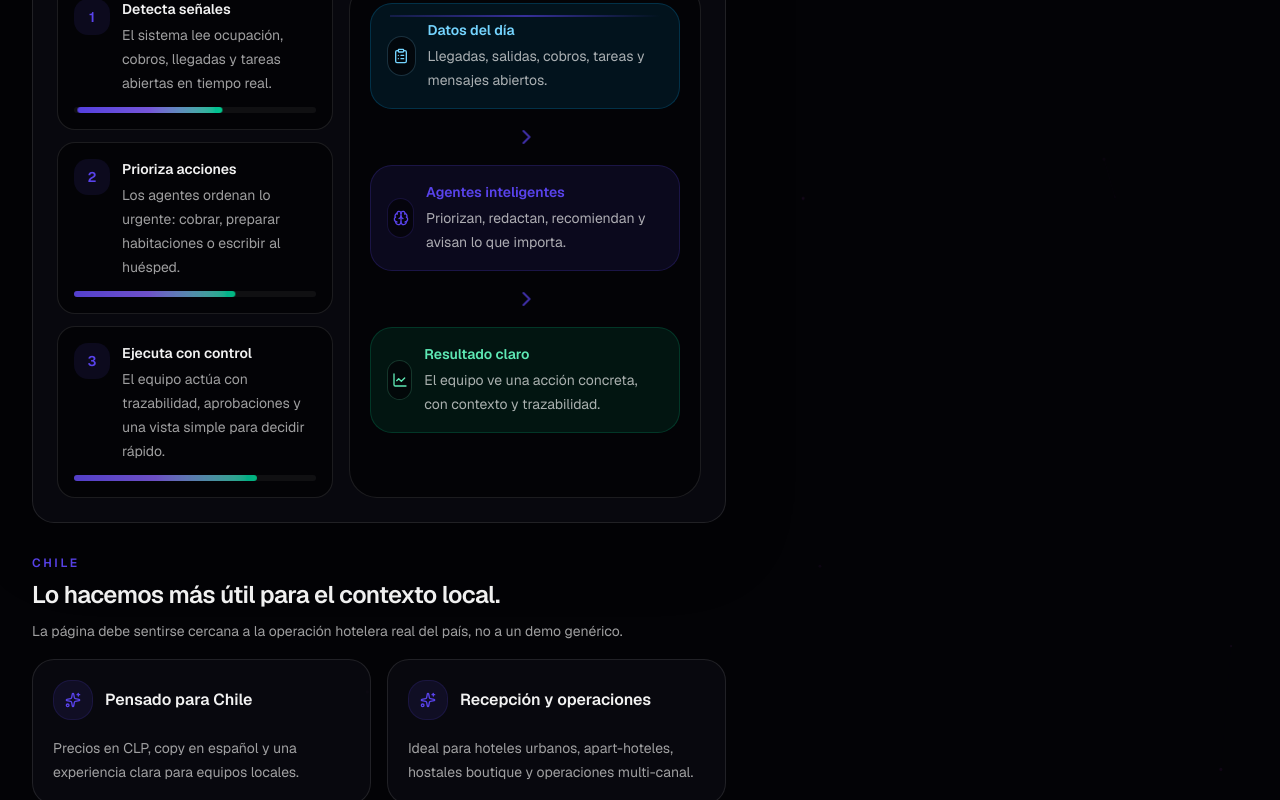
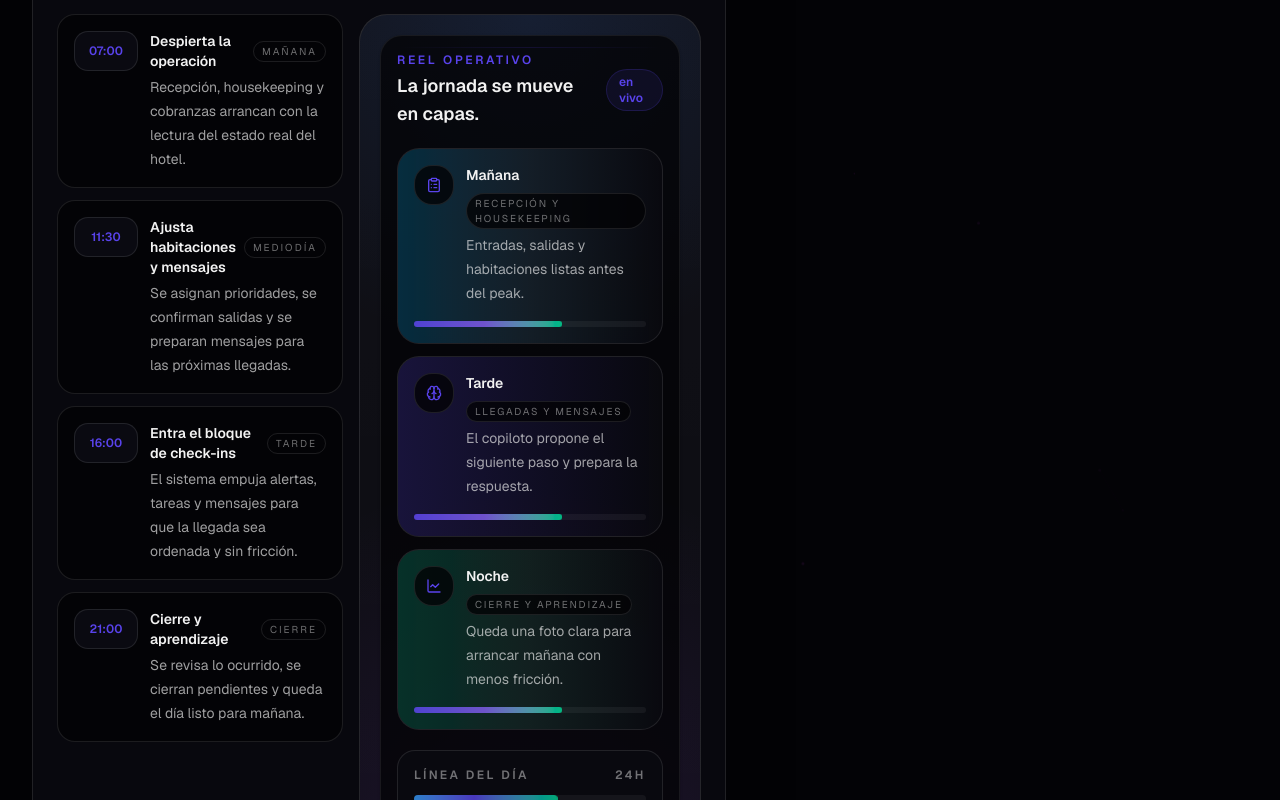
Before and after one commit to traviscomber/v0-mini-pms-dashboard, a Next.js app: page /auth/login in a window 1280 px wide. Shown: the part 1340-2140 px from the top of the page. Built offline with nearby package versions, Linux system fonts and the light colour scheme; no server answers.

Commit message:
add city-focused cinematic landing

```diff
--- a/app/auth/login/login-shell.tsx
+++ b/app/auth/login/login-shell.tsx
@@ -7,7 +7,6 @@ import {
   Brain,
   CalendarDays,
   CheckCircle2,
-  ChevronRight,
   ClipboardList,
   LineChart,
   Lock,
@@ -60,7 +59,7 @@ const CHILE_FOCUSES = [
   },
   {
     title: "Recepción y operaciones",
-    text: "Ideal para hoteles urbanos, apart-hoteles, hostales boutique y operaciones multi-canal.",
+    text: "Ideal para hoteles urbanos, apart-hoteles, hostales boutique y operaciones multicanal.",
   },
   {
     title: "Época alta y feriados",
@@ -69,6 +68,24 @@ const CHILE_FOCUSES = [
   {
     title: "Control serio",
     text: "Cada recomendación queda trazada para que el equipo decida con confianza.",
+  },
+];
+
+const CITY_PROFILES = [
+  {
+    city: "Santiago",
+    label: "Hoteles urbanos y corporativos",
+    text: "Check-ins rápidos entre semana, cobros ordenados y mensajes listos antes del peak de recepción.",
+  },
+  {
+    city: "Valparaíso",
+    label: "Escapadas, terrazas y fines de semana largos",
+    text: "La operación se apoya en reservas de último minuto, comunicación cálida y una experiencia más flexible.",
+  },
+  {
+    city: "Patagonia",
+    label: "Lodges y turismo de naturaleza",
+    text: "Más anticipación, comunicación proactiva y margen operativo para clima, traslados y cambios de itinerario.",
   },
 ];
 
@@ -81,21 +98,30 @@ const AGENT_STACK = [
   "Trust Auditor",
 ];
 
-const WORKFLOW_STEPS = [
+const DAY_FLOW = [
   {
-    step: "1",
-    title: "Detecta señales",
-    text: "El sistema lee ocupación, cobros, llegadas y tareas abiertas en tiempo real.",
+    time: "07:00",
+    title: "Despierta la operación",
+    text: "Recepción, housekeeping y cobranzas arrancan con la lectura del estado real del hotel.",
+    tone: "sky",
   },
   {
-    step: "2",
-    title: "Prioriza acciones",
-    text: "Los agentes ordenan lo urgente: cobrar, preparar habitaciones o escribir al huésped.",
+    time: "11:30",
+    title: "Ajusta habitaciones y mensajes",
+    text: "Se asignan prioridades, se confirman salidas y se preparan mensajes para las próximas llegadas.",
+    tone: "violet",
   },
   {
-    step: "3",
-    title: "Ejecuta con control",
-    text: "El equipo actúa con trazabilidad, aprobaciones y una vista simple para decidir rápido.",
+    time: "16:00",
+    title: "Entra el bloque de check-ins",
+    text: "El sistema empuja alertas, tareas y mensajes para que la llegada sea ordenada y sin fricción.",
+    tone: "amber",
+  },
+  {
+    time: "21:00",
+    title: "Cierre y aprendizaje",
+    text: "Se revisa lo ocurrido, se cierran pendientes y queda el día listo para mañana.",
+    tone: "emerald",
   },
 ];
 
@@ -255,63 +281,87 @@ export function LoginShell({
             <div className="flex flex-col gap-3 lg:flex-row lg:items-end lg:justify-between">
               <div>
                 <p className="text-xs font-semibold uppercase tracking-[0.22em] text-primary">Cómo funciona</p>
-                <h2 className="mt-2 text-2xl font-semibold tracking-tight">Una animación simple del flujo de trabajo.</h2>
+                <h2 className="mt-2 text-2xl font-semibold tracking-tight">Un día en la operación, contado como una mini película.</h2>
               </div>
               <p className="max-w-xl text-sm leading-6 text-foreground/65">
-                El objetivo es que cualquier gerente o recepcionista entienda en segundos cómo pasa de datos a acción.
+                El objetivo es que cualquier gerente o recepcionista entienda en segundos cómo el sistema observa, decide y activa el trabajo.
               </p>
             </div>
 
-            <div className="mt-6 grid gap-4 lg:grid-cols-[0.88fr_1.12fr]">
+            <div className="mt-6 grid gap-4 xl:grid-cols-[0.9fr_1.1fr]">
               <div className="space-y-3">
-                {WORKFLOW_STEPS.map((item, index) => (
-                  <div key={item.step} className="rounded-2xl border border-border bg-background/80 p-4">
+                {DAY_FLOW.map((item, index) => (
+                  <div key={item.time} className="rounded-2xl border border-border bg-background/80 p-4">
                     <div className="flex items-start gap-3">
-                      <div className="flex h-9 w-9 shrink-0 items-center justify-center rounded-xl bg-primary/10 text-sm font-semibold text-primary">
-                        {item.step}
+                      <div className="flex h-10 w-16 shrink-0 items-center justify-center rounded-xl border border-border bg-card text-xs font-semibold text-primary">
+                        {item.time}
                       </div>
-                      <div>
-                        <h3 className="text-sm font-semibold text-foreground">{item.title}</h3>
+                      <div className="min-w-0">
+                        <div className="flex items-center gap-2">
+                          <h3 className="text-sm font-semibold text-foreground">{item.title}</h3>
+                          <span className="rounded-full border border-border px-2 py-0.5 text-[10px] uppercase tracking-[0.2em] text-foreground/45">
+                            {index === 0 ? "mañana" : index === 1 ? "mediodía" : index === 2 ? "tarde" : "cierre"}
+                          </span>
+                        </div>
                         <p className="mt-1 text-sm leading-6 text-foreground/65">{item.text}</p>
                       </div>
-                    </div>
-                    <div className="mt-3 h-1.5 overflow-hidden rounded-full bg-border/50">
-                      <div
-                        className="h-full rounded-full bg-gradient-to-r from-primary via-accent to-emerald-400 animate-[lp-bar_4.5s_ease-in-out_infinite]"
-                        style={{ animationDelay: `${index * 0.7}s`, width: `${60 + index * 12}%` }}
-                      />
                     </div>
                   </div>
                 ))}
               </div>
 
-              <div className="relative overflow-hidden rounded-[28px] border border-border bg-background/80 p-5">
-                <div className="absolute inset-x-10 top-8 h-0.5 bg-gradient-to-r from-primary/20 via-primary/60 to-transparent" />
-                <div className="grid gap-4">
-                  <FlowNode
-                    tone="input"
-                    icon={<ClipboardList className="h-4 w-4" />}
-                    title="Datos del día"
-                    text="Llegadas, salidas, cobros, tareas y mensajes abiertos."
-                  />
-                  <div className="flex justify-center">
-                    <ChevronRight className="h-6 w-6 animate-[lp-pulse_1.8s_ease-in-out_infinite] text-primary" />
+              <div className="relative overflow-hidden rounded-[28px] border border-border bg-[linear-gradient(180deg,rgba(255,255,255,0.04),rgba(255,255,255,0.02))] p-5">
+                <div className="absolute inset-0 bg-[radial-gradient(circle_at_top,rgba(59,130,246,0.12),transparent_40%),radial-gradient(circle_at_bottom,rgba(168,85,247,0.12),transparent_45%)]" />
+                <div className="absolute inset-x-10 top-8 h-px bg-gradient-to-r from-transparent via-primary/70 to-transparent" />
+                <div className="relative grid gap-4">
+                  <div className="rounded-3xl border border-border/70 bg-background/75 p-4 shadow-sm">
+                    <div className="flex items-center justify-between gap-3">
+                      <div>
+                        <p className="text-xs font-semibold uppercase tracking-[0.22em] text-primary">Reel operativo</p>
+                        <h3 className="mt-1 text-lg font-semibold text-foreground">La jornada se mueve en capas.</h3>
+                      </div>
+                      <span className="rounded-full border border-primary/20 bg-primary/10 px-3 py-1 text-xs font-semibold text-primary">
+                        en vivo
+                      </span>
+                    </div>
+
+                    <div className="mt-5 grid gap-3">
+                      <FlowScene
+                        title="Mañana"
+                        subtitle="Recepción y housekeeping"
+                        accent="sky"
+                        icon={<ClipboardList className="h-4 w-4" />}
+                        detail="Entradas, salidas y habitaciones listas antes del peak."
+                        delay="0s"
+                      />
+                      <FlowScene
+                        title="Tarde"
+                        subtitle="Llegadas y mensajes"
+                        accent="violet"
+                        icon={<Brain className="h-4 w-4" />}
+                        detail="El copiloto propone el siguiente paso y prepara la respuesta."
+                        delay="0.9s"
+                      />
+                      <FlowScene
+                        title="Noche"
+                        subtitle="Cierre y aprendizaje"
+                        accent="emerald"
+                        icon={<LineChart className="h-4 w-4" />}
+                        detail="Queda una foto clara para arrancar mañana con menos fricción."
+                        delay="1.8s"
+                      />
+                    </div>
+
+                    <div className="mt-5 rounded-2xl border border-border bg-card/80 p-4">
+                      <div className="flex items-center justify-between text-xs font-semibold uppercase tracking-[0.2em] text-foreground/45">
+                        <span>Línea del día</span>
+                        <span>24h</span>
+                      </div>
+                      <div className="mt-3 h-2 overflow-hidden rounded-full bg-border/50">
+                        <div className="h-full w-[72%] rounded-full bg-gradient-to-r from-sky-400 via-primary to-emerald-400 animate-[lp-progress_6s_ease-in-out_infinite]" />
+                      </div>
+                    </div>
                   </div>
-                  <FlowNode
-                    tone="processing"
-                    icon={<Brain className="h-4 w-4" />}
-                    title="Agentes inteligentes"
-                    text="Priorizan, redactan, recomiendan y avisan lo que importa."
-                  />
-                  <div className="flex justify-center">
-                    <ChevronRight className="h-6 w-6 animate-[lp-pulse_1.8s_ease-in-out_infinite] text-primary" />
-                  </div>
-                  <FlowNode
-                    tone="output"
-                    icon={<LineChart className="h-4 w-4" />}
-                    title="Resultado claro"
-                    text="El equipo ve una acción concreta, con contexto y trazabilidad."
-                  />
                 </div>
               </div>
             </div>
@@ -320,8 +370,8 @@ export function LoginShell({
           <section id="chile" className="space-y-4">
             <SectionHeading
               eyebrow="Chile"
-              title="Lo hacemos más útil para el contexto local."
-              text="La página debe sentirse cercana a la operación hotelera real del país, no a un demo genérico."
+              title="Lo hacemos más útil para Santiago, Valparaíso y Patagonia."
+              text="La página debe sentirse cercana a la operación real del país, con copy que haga clic para cada tipo de hotel."
             />
             <div className="grid gap-4 md:grid-cols-2">
               {CHILE_FOCUSES.map((item, index) => (
@@ -337,6 +387,25 @@ export function LoginShell({
                     <h3 className="text-base font-semibold">{item.title}</h3>
                   </div>
                   <p className="mt-4 text-sm leading-6 text-foreground/65">{item.text}</p>
+                </article>
+              ))}
+            </div>
+
+            <div className="grid gap-4 lg:grid-cols-3">
+              {CITY_PROFILES.map((city, index) => (
+                <article
+                  key={city.city}
+                  className="relative overflow-hidden rounded-3xl border border-border bg-card/80 p-5 animate-[lp-rise_0.8s_ease_both]"
+                  style={{ animationDelay: `${index * 0.08}s` }}
+                >
+                  <div className="absolute right-0 top-0 h-24 w-24 rounded-full bg-primary/10 blur-2xl" />
+                  <p className="text-xs font-semibold uppercase tracking-[0.22em] text-primary">{city.city}</p>
+                  <h3 className="mt-2 text-lg font-semibold text-foreground">{city.label}</h3>
+                  <p className="mt-4 text-sm leading-6 text-foreground/65">{city.text}</p>
+                  <div className="mt-5 inline-flex items-center gap-2 rounded-full border border-border bg-background/80 px-3 py-1.5 text-xs font-medium text-foreground/65">
+                    <Sparkles className="h-3.5 w-3.5 text-primary" />
+                    Copy local para esta operación
+                  </div>
                 </article>
               ))}
             </div>
@@ -482,13 +551,9 @@ export function LoginShell({
           from { opacity: 0; transform: translateY(22px) scale(0.985); }
           to { opacity: 1; transform: translateY(0) scale(1); }
         }
-        @keyframes lp-bar {
-          0%, 100% { transform: translateX(-10%); opacity: 0.85; }
-          50% { transform: translateX(10%); opacity: 1; }
-        }
-        @keyframes lp-pulse {
-          0%, 100% { transform: translateX(0); opacity: 0.55; }
-          50% { transform: translateX(4px); opacity: 1; }
+        @keyframes lp-progress {
+          0%, 100% { transform: translateX(-14%); opacity: 0.78; }
+          50% { transform: translateX(14%); opacity: 1; }
         }
       `}</style>
     </div>
@@ -505,34 +570,50 @@ function SectionHeading({ eyebrow, title, text }: { eyebrow: string; title: stri
   );
 }
 
-function FlowNode({
-  tone,
+function FlowScene({
+  title,
+  subtitle,
+  detail,
+  accent,
   icon,
-  title,
-  text,
+  delay,
 }: {
-  tone: "input" | "processing" | "output";
+  title: string;
+  subtitle: string;
+  detail: string;
+  accent: "sky" | "violet" | "emerald";
   icon: ReactNode;
-  title: string;
-  text: string;
+  delay: string;
 }) {
-  const toneClass =
-    tone === "input"
-      ? "border-sky-500/20 bg-sky-500/10 text-sky-300"
-      : tone === "processing"
-        ? "border-primary/20 bg-primary/10 text-primary"
-        : "border-emerald-500/20 bg-emerald-500/10 text-emerald-300";
+  const accentClass =
+    accent === "sky"
+      ? "from-sky-400/20 via-sky-300/10 to-transparent text-sky-200"
+      : accent === "violet"
+        ? "from-primary/20 via-primary/10 to-transparent text-primary"
+        : "from-emerald-400/20 via-emerald-300/10 to-transparent text-emerald-200";
 
   return (
-    <div className={`rounded-3xl border p-4 ${toneClass}`}>
-      <div className="flex items-center gap-3">
-        <div className="flex h-10 w-10 items-center justify-center rounded-2xl border border-current/20 bg-background/70">
+    <div
+      className="relative overflow-hidden rounded-3xl border border-border bg-card/80 p-4 animate-[lp-rise_0.8s_ease_both]"
+      style={{ animationDelay: delay }}
+    >
+      <div className={`absolute inset-0 bg-gradient-to-r ${accentClass}`} />
+      <div className="relative flex items-start gap-3">
+        <div className="flex h-10 w-10 shrink-0 items-center justify-center rounded-2xl border border-border bg-background/80 text-primary">
           {icon}
         </div>
         <div>
-          <h3 className="text-sm font-semibold">{title}</h3>
-          <p className="mt-1 text-sm leading-6 text-foreground/70">{text}</p>
+          <div className="flex flex-wrap items-center gap-2">
+            <h3 className="text-sm font-semibold text-foreground">{title}</h3>
+            <span className="rounded-full border border-border bg-background/80 px-2 py-0.5 text-[10px] uppercase tracking-[0.18em] text-foreground/45">
+              {subtitle}
+            </span>
+          </div>
+          <p className="mt-1 text-sm leading-6 text-foreground/65">{detail}</p>
         </div>
+      </div>
+      <div className="relative mt-4 h-1.5 overflow-hidden rounded-full bg-border/50">
+        <div className="h-full w-2/3 rounded-full bg-gradient-to-r from-primary via-accent to-emerald-400 animate-[lp-progress_5s_ease-in-out_infinite]" />
       </div>
     </div>
   );
```
